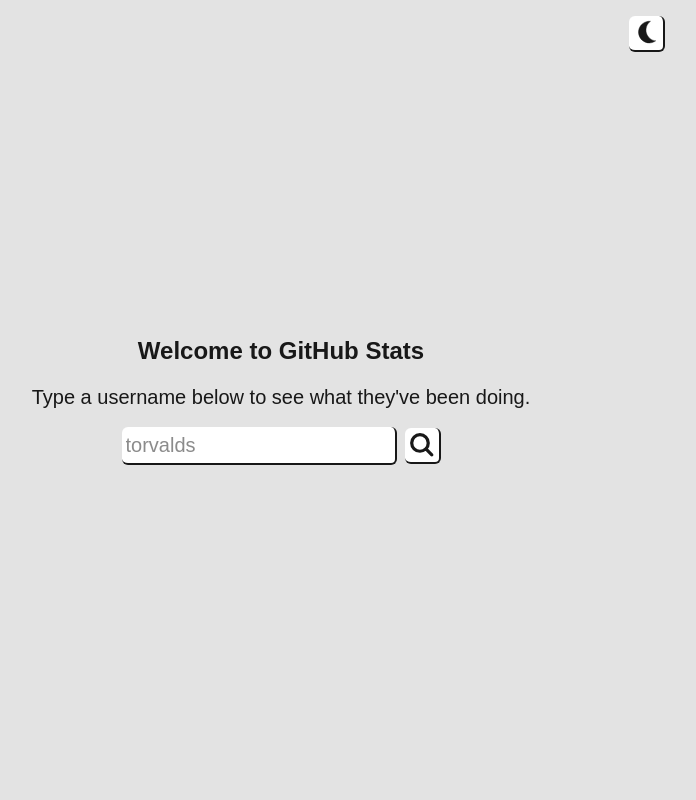
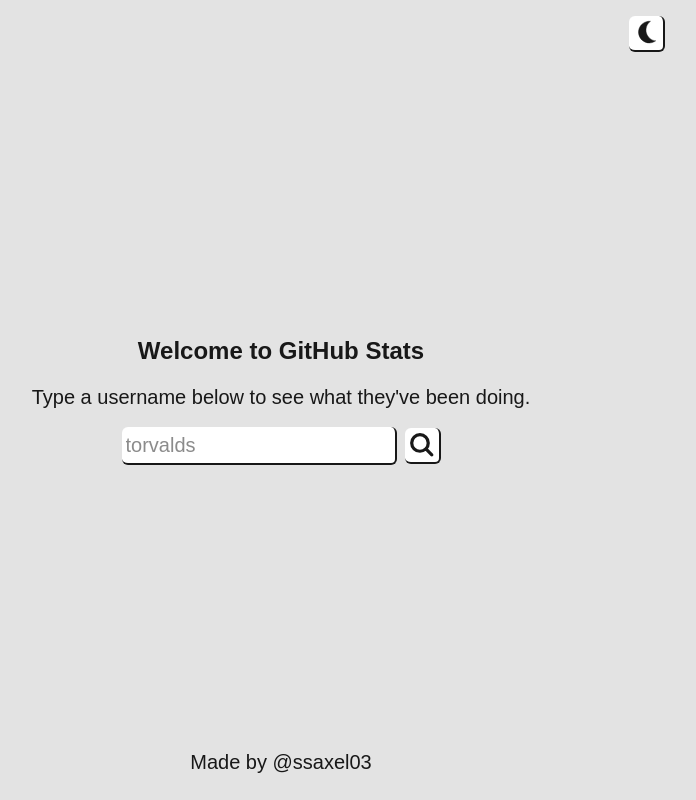
Before and after one commit to ssaxel03/github-stats, a Next.js app: page / in a window 1280 px wide. Shown: the whole page, without its empty margins (359-1055 px from the left). Built offline with nearby package versions, Linux system fonts and the light colour scheme.

Commit message:
feat: footer on landing page

```diff
--- a/src/app/page.tsx
+++ b/src/app/page.tsx
@@ -1,3 +1,4 @@
+import Footer from "@/components/FooterComponent";
 import NavigationForm from "@/components/NavigationForm";
 import ThemeToggle from "@/components/ThemeToggle";
 
@@ -15,6 +16,8 @@ export default function Home() {
 
         <NavigationForm />
 
+        <Footer />
+
       </div>
     </main >
   </>
```
